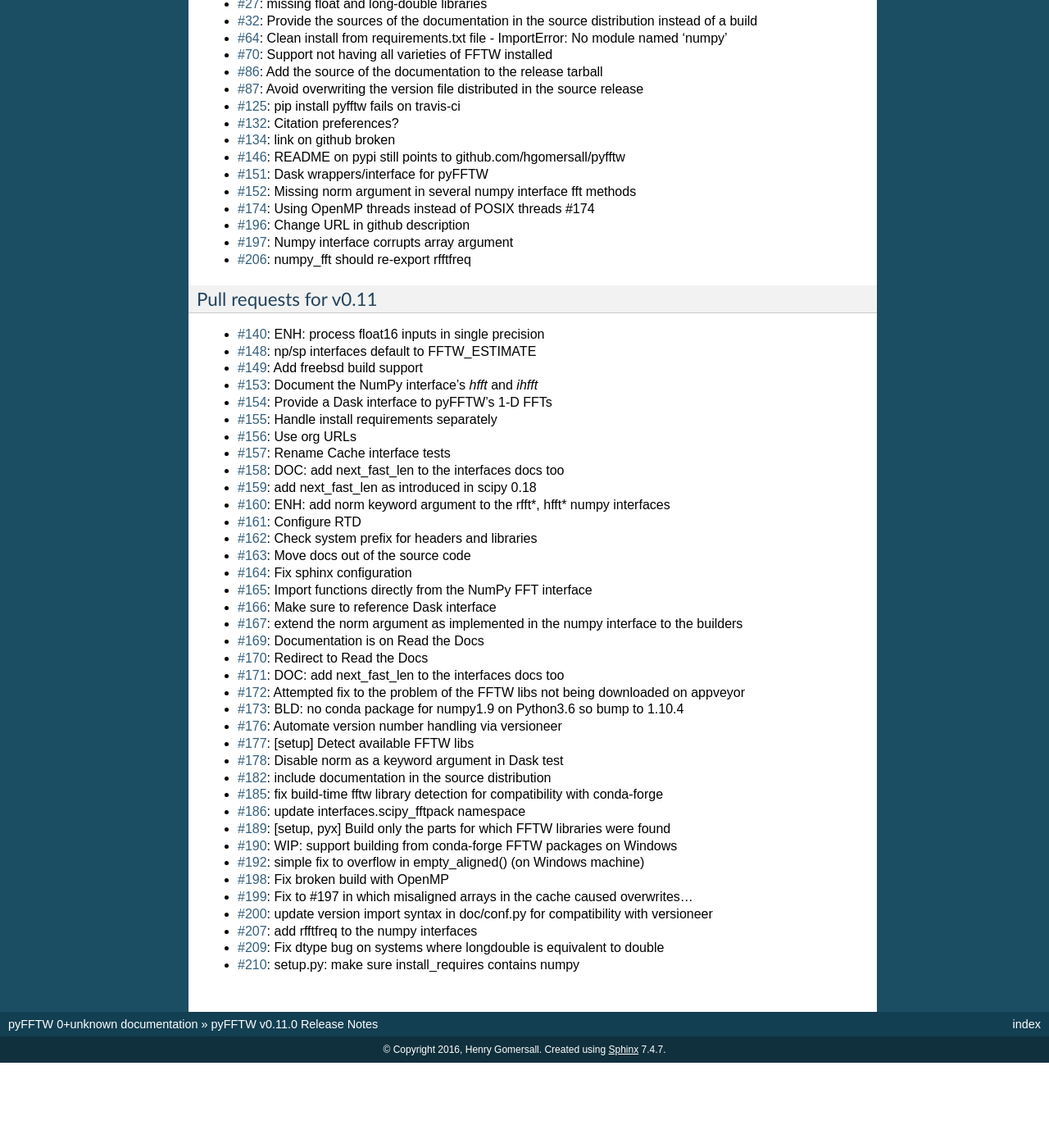
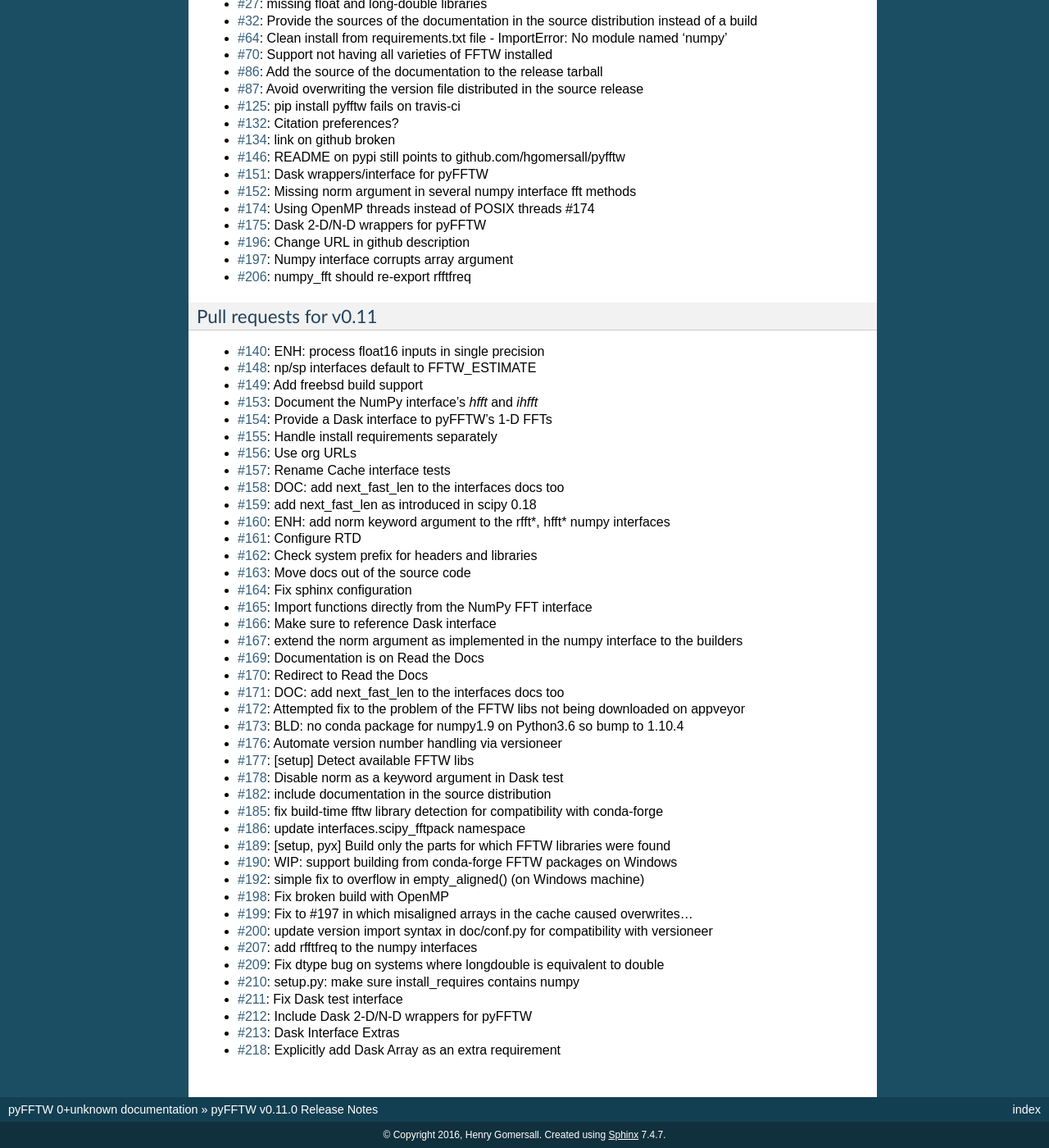
Before and after one commit to pyFFTW/pyFFTW, a Sphinx documentation site: the page built from docs/release/0.11.0.rst, in a window 1280 px wide and 1400 px high, scrolled down 2178 px. Shown: the whole window at 82% size. Built offline with Sphinx 7.4.7, drawn with Linux system fonts in a browser that asks for light colours; pages that are not in the unit, such as notebooks, are missing from menus; before the commit the page ends 3474 px from its top, so only the background shows below that.

Commit message:
Add Dask issues/PRs
Mainly focused on N-D support with some test fixes and better handling
of it being an optional dependency.

```diff
--- a/docs/release/0.11.0.rst
+++ b/docs/release/0.11.0.rst
@@ -132,6 +132,7 @@ Issues closed for v0.11
 - `#151 <https://github.com/pyFFTW/pyFFTW/issues/151>`__: Dask wrappers/interface for pyFFTW
 - `#152 <https://github.com/pyFFTW/pyFFTW/issues/152>`__: Missing norm argument in several numpy interface fft methods
 - `#174 <https://github.com/pyFFTW/pyFFTW/issues/174>`__: Using OpenMP threads instead of POSIX threads #174
+- `#175 <https://github.com/pyFFTW/pyFFTW/issues/175>`__: Dask 2-D/N-D wrappers for pyFFTW
 - `#196 <https://github.com/pyFFTW/pyFFTW/issues/196>`__: Change URL in github description
 - `#197 <https://github.com/pyFFTW/pyFFTW/issues/197>`__: Numpy interface corrupts array argument
 - `#206 <https://github.com/pyFFTW/pyFFTW/issues/206>`__: numpy_fft should re-export rfftfreq
@@ -176,3 +177,7 @@ Pull requests for v0.11
 - `#207 <https://github.com/pyFFTW/pyFFTW/pull/207>`__: add rfftfreq to the numpy interfaces
 - `#209 <https://github.com/pyFFTW/pyFFTW/pull/209>`__: Fix dtype bug on systems where longdouble is equivalent to double
 - `#210 <https://github.com/pyFFTW/pyFFTW/pull/210>`__: setup.py: make sure install_requires contains numpy
+- `#211 <https://github.com/pyFFTW/pyFFTW/pull/211>`__: Fix Dask test interface
+- `#212 <https://github.com/pyFFTW/pyFFTW/pull/212>`__: Include Dask 2-D/N-D wrappers for pyFFTW
+- `#213 <https://github.com/pyFFTW/pyFFTW/pull/213>`__: Dask Interface Extras
+- `#218 <https://github.com/pyFFTW/pyFFTW/pull/218>`__: Explicitly add Dask Array as an extra requirement
```
